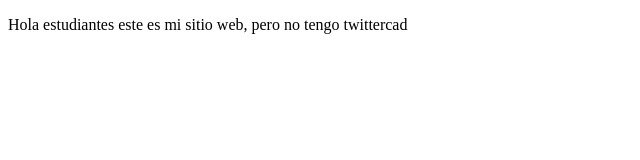
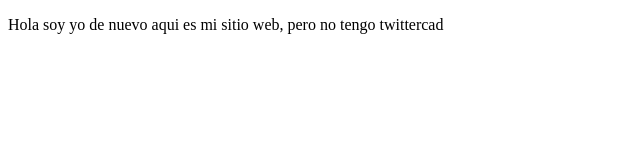
Before and after one commit to Isr24/proyectoDemocursoPrework, a plain HTML site: page index.html in a window 1280 px wide. Shown: the full height of the page, 0-640 px from the left. Drawn offline with Linux system fonts and the light colour scheme.

Commit message:
cambios agregados

```diff
--- a/index.html
+++ b/index.html
@@ -7,7 +7,7 @@
     <title>Hola Mundo</title>
 </head>
 <body>
-    <p>Hola estudiantes este es mi sitio web, pero
+    <p>Hola soy yo de nuevo aqui es mi sitio web, pero
         no tengo twittercad
     </p>
 </body>
```
